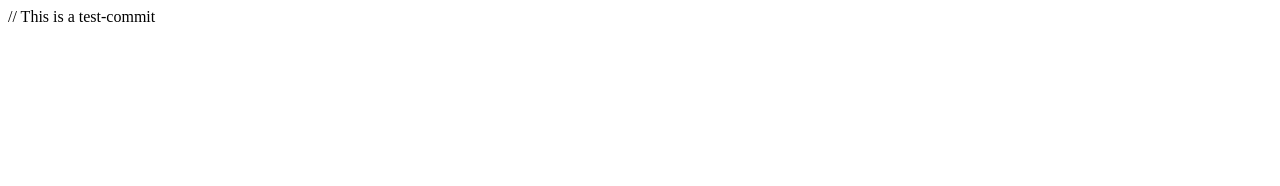
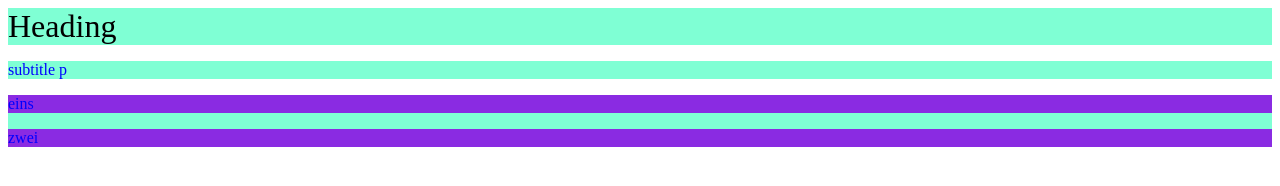
Before and after one commit to Crxwny/2cWI, a plain HTML site: page CSS_02_Selectors/index.html in a window 1280 px wide. Drawn offline with Linux system fonts and the light colour scheme.

Commit message:
first_tutorial_done

```diff
--- a/CSS-06_0_Uebung/index.html
+++ b/CSS_02_Selectors/index.html
@@ -5,9 +5,14 @@
     <meta name="viewport" content="width=device-width, initial-scale=1.0">
     <title>Document</title>
     <link rel="stylesheet" href="style.css">
-    // This is a test-commit
 </head>
 <body>
+    <div id = "header">Heading</div>
+    <div class = "subtitle" id="subtitle">
+        <p>subtitle p</p>
+    </div>
 
-</body>
+    <div class = "subtitle" id="text">
+        <p>eins</p>
+        <p>zwei</p>
 </html>
--- /dev/null
+++ b/CSS_02_Selectors/style.css
@@ -0,0 +1,19 @@
+
+/* ELEMENT Selector '*/
+div{
+    background-color: aquamarine
+}
+
+/* ID Selector */
+    #header{
+        font-size: 2rem;
+    }
+
+/* CLASS Selector */
+    .subtitle {
+        color: blue;
+    }
+
+    #text p {
+    background-color: blueviolet;
+    }
```
Also changed, not shown: CSS-06_0_Uebung/style.css (deleted).
